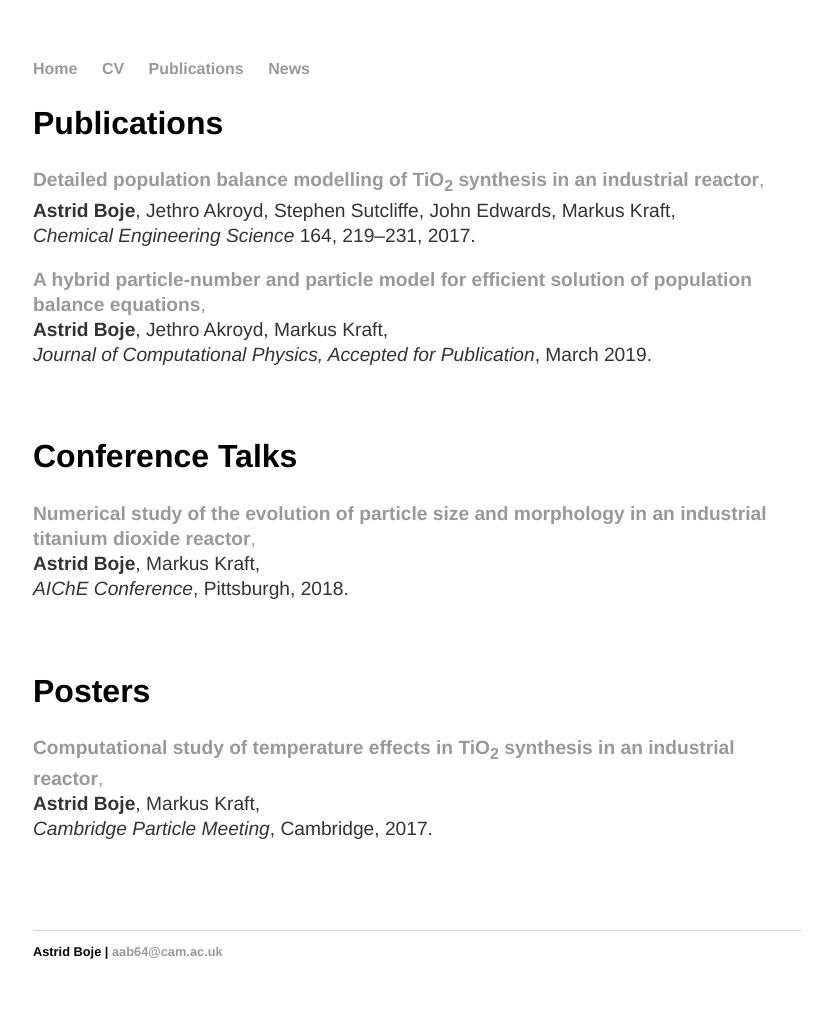
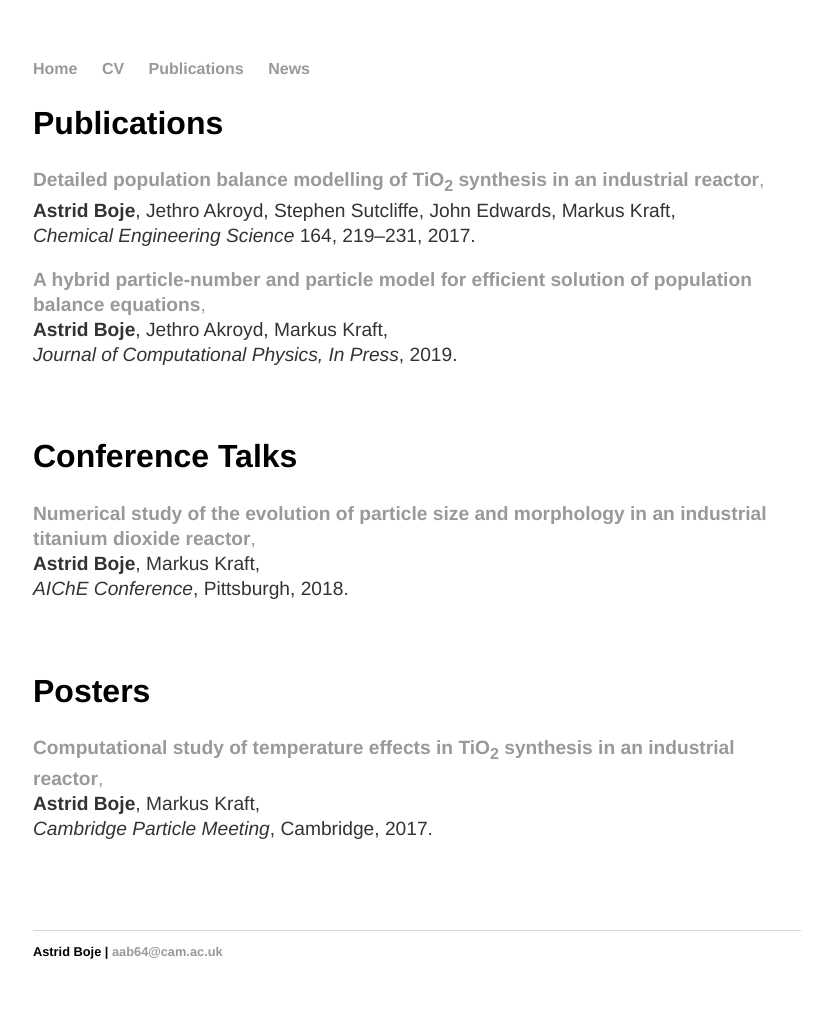
Before and after one commit to aab64/aab64.github.io, a Jekyll site: the page built from publications/index.html, in a window 1280 px wide. Shown: the whole page, without its empty margins (223-1055 px from the left). Built offline with Jekyll 4.4.1, drawn with Linux system fonts in a browser that asks for light colours.

Commit message:
Updated publication

```diff
--- a/publications/index.html
+++ b/publications/index.html
@@ -24,8 +24,8 @@ title: Astrid Boje | Publications
 		<br/>
 		<strong>Astrid Boje</strong>, Jethro Akroyd, Markus Kraft,
 		<br/>
-		<em>Journal of Computational Physics, Accepted for Publication</em>,
-		March 2019.
+		<em>Journal of Computational Physics, In Press</em>,
+		2019.
 	</p>
 	<p>
 		<br/>
```
